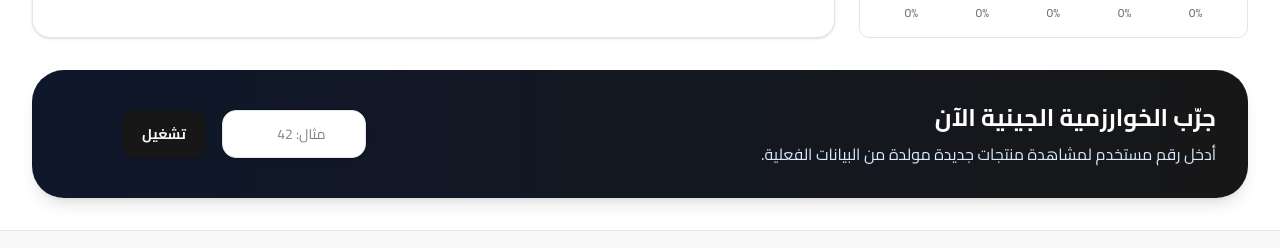
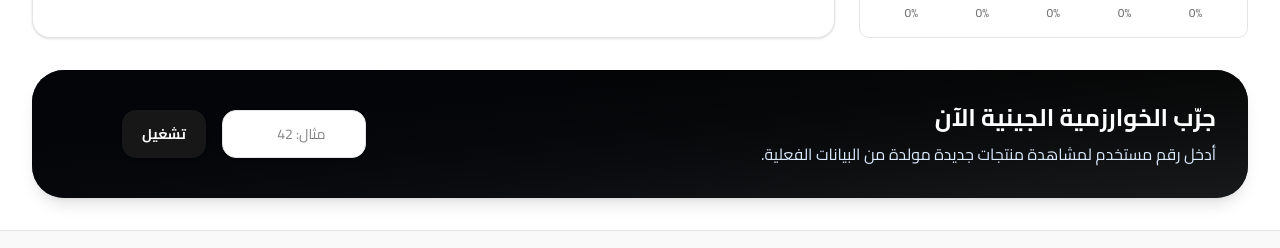
Before and after one commit to HussamZG/A-Recommendation-System-Project-Using-Genetic-Algorithms, a Next.js app: page /dashboard in a window 1280 px wide. Shown: the part 1051-1299 px from the top of the page. Built offline with nearby package versions, Linux system fonts and the light colour scheme; no server answers; the database is empty.

Commit message:
bg color fix

```diff
--- a/app/dashboard/page.tsx
+++ b/app/dashboard/page.tsx
@@ -139,7 +139,9 @@ export default async function DashboardPage() {
       </div>
 
       <section className="relative overflow-hidden rounded-[2rem] bg-gradient-to-r from-slate-900 to-primary p-8 shadow-lg">
-        <div className="absolute inset-0 bg-[radial-gradient(ellipse_at_bottom_right,_var(--tw-gradient-stops))] from-white/10 to-transparent" />
+        <div
+          className="absolute inset-0 bg-gradient-to-tl from-[#181A1B] to-[#000000] opacity-80"
+        />
         <div className="relative z-10 flex flex-col items-center justify-between gap-6 text-center sm:flex-row sm:text-right">
           <div className="text-white">
             <h2 className="mb-2 text-2xl font-bold">جرّب الخوارزمية الجينية الآن</h2>
```
